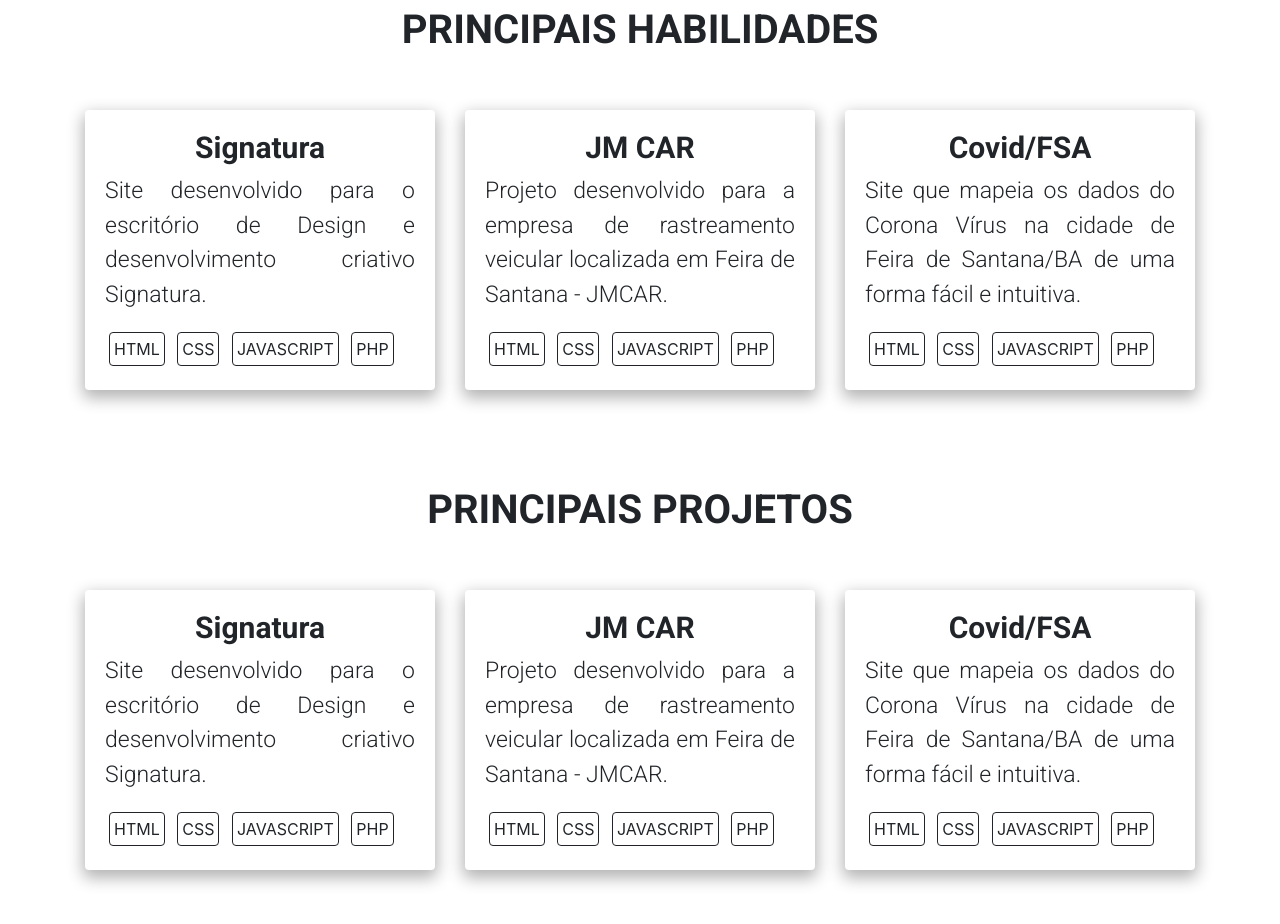
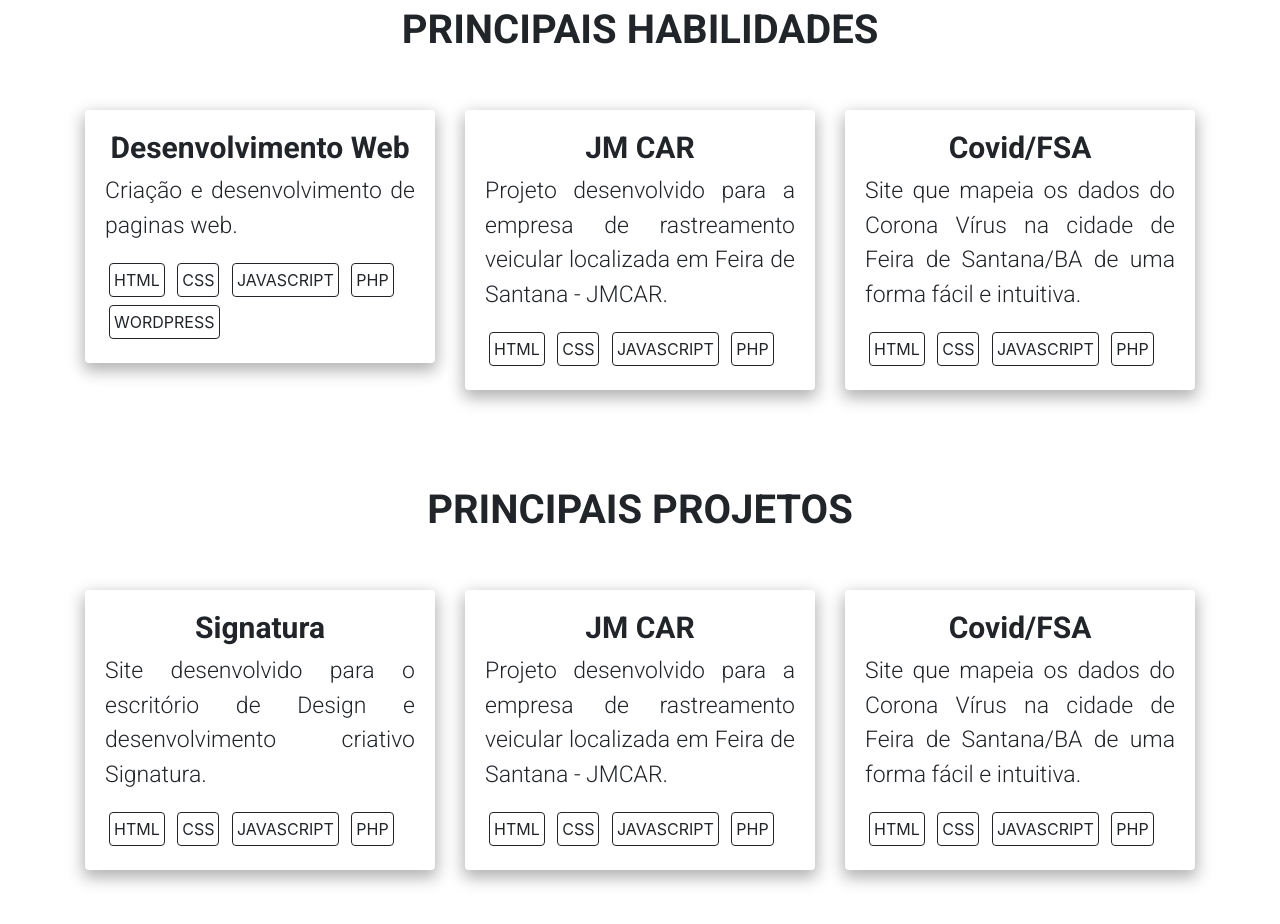
Before and after one commit to gdtec-digital/KaioGerhardt, a website with bundled scripts: page index.html in a window 1280 px wide. Shown: the part 1520-2444 px from the top of the page. Built offline with nearby package versions, Linux system fonts and the light colour scheme.

Commit message:
Update index.html

```diff
--- a/index.html
+++ b/index.html
@@ -58,7 +58,7 @@
         </div>
     </section>
 
-    <!-- Habilidades -->
+    <!-- COHECIMENTOS -->
     <section class="projetos mt-5 mb-5" id="projs">
         <div class="container">
             <h2 class="pb-5">PRINCIPAIS HABILIDADES</h2>
@@ -67,12 +67,13 @@
                     <div class="card princais_projetos">
                         <a href="https://github.com/JoaoCFN/Signatura" target="_blank" rel="noopener noreferrer">
                             <div class="card-body proj_1">
-                                <h1>Signatura</h1>
-                                <p>Site desenvolvido para o escritório de Design e desenvolvimento criativo Signatura.</p>
+                                <h1>Desenvolvimento Web</h1>
+                                <p>Criação e desenvolvimento de paginas web.</p>
                                 <span class="card tecnologias p-1 m-1">HTML</span>
                                 <span class="card tecnologias p-1 m-1">CSS</span>
                                 <span class="card tecnologias p-1 m-1">JAVASCRIPT</span>
                                 <span class="card tecnologias p-1 m-1">PHP</span>
+                                <span class="card tecnologias p-1 m-1">WORDPRESS</span>
                             </div>
                         </a>
                     </div>
@@ -161,7 +162,7 @@
             </div>
         </div>
     </section>
-    <!-- Final Habilidades -->
+    <!-- FINAL CONHECIMENTOS-->
 
     <!-- Projetos -->
     <section class="projetos mt-5 mb-5" id="projs">
```
